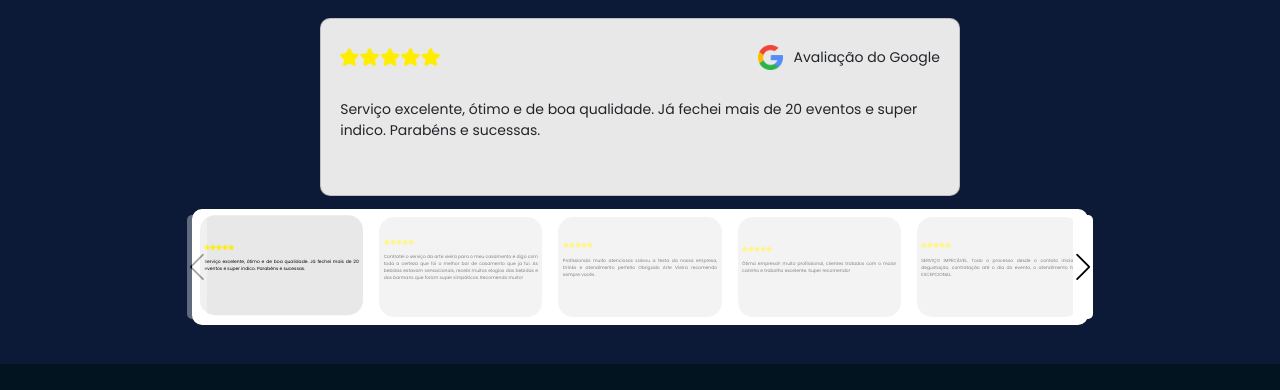
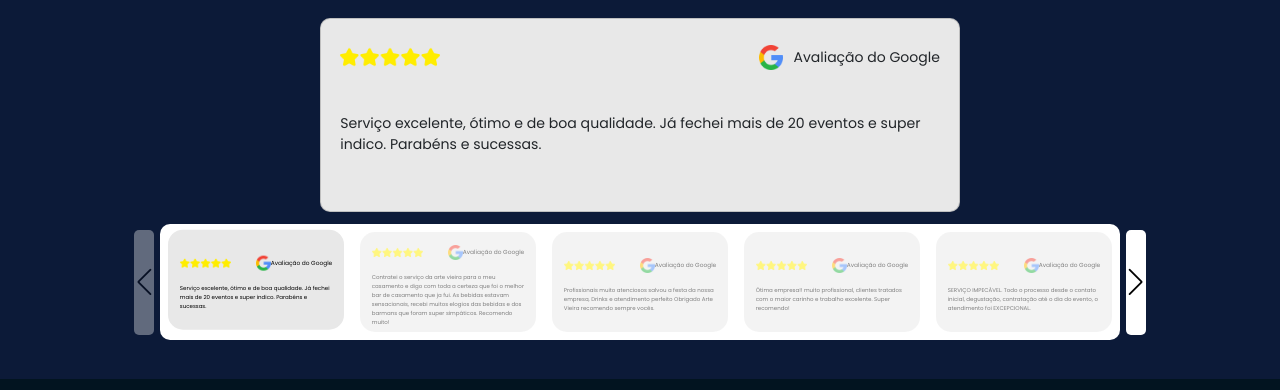
Before and after one commit to WWAraujo/site-5-semestre, a React (Create React App) app in the folder projeto-site/: page / in a window 1280 px wide. Shown: the part 2190-2580 px from the top of the page. Built offline with nearby package versions, Linux system fonts and the light colour scheme.

Commit message:
Last adjustments before presentation

```diff
--- a/projeto-site/src/components/Assessments/feedback.js
+++ b/projeto-site/src/components/Assessments/feedback.js
@@ -29,6 +29,20 @@ function Feedback({ id }) {
             },
             watchSlidesVisibility: true,
             watchSlidesProgress: true,
+            breakpoints: {
+                320: {
+                    slidesPerView: 1
+                },
+                640: {
+                    slidesPerView: 1
+                },
+                768: {
+                    slidesPerView: 3
+                },
+                1024: {
+                    slidesPerView: 5
+                }
+            }
         });
 
         swiper4Ref.current = swiper4;
@@ -45,7 +59,7 @@ function Feedback({ id }) {
                 <div className='avaliacao-icon'>
                     <img src={Avaliacao} alt="estrelas de avaliação" id="estrela" />
                     <div className="google-container">
-                        <img src={Google} alt="estrelas de avaliação" id="google" />
+                        <img src={Google} alt="Logo do Google" id="google" />
                         <figcaption>Avaliação do Google</figcaption>
                     </div>
                 </div>
@@ -56,49 +70,81 @@ function Feedback({ id }) {
                     <div className="swiper-wrapper">
                         <div className="swiper-slide swiper-slide3" id="feedback-divcontent" onClick={() => handleSlideClick(card1)}>
                             <div className={`content-feedback ${selectedContent === card1 ? 'active' : ''}`}>
-                                <img src={Avaliacao} alt="estrelas de avaliação" />
+                                <div className="content-image-card">
+                                    <img src={Avaliacao} alt="estrelas de avaliação" id="estrelas" />
+                                    <img src={Google} alt='Logo do Google' id="google-card" />
+                                    <figcaption>Avaliação do Google</figcaption>
+                                </div>
                                 <p>{card1}</p>
                             </div>
                         </div>
                         <div className="swiper-slide swiper-slide3" id="feedback-divcontent" onClick={() => handleSlideClick(card2)}>
                             <div className={`content-feedback ${selectedContent === card2 ? 'active' : ''}`}>
-                                <img src={Avaliacao} alt="estrelas de avaliação" />
+                                <div className="content-image-card">
+                                    <img src={Avaliacao} alt="estrelas de avaliação" id="estrelas" />
+                                    <img src={Google} alt='Logo do Google' id="google-card" />
+                                    <figcaption>Avaliação do Google</figcaption>
+                                </div>
                                 <p>{card2}</p>
                             </div>
                         </div>
                         <div className="swiper-slide swiper-slide3" id="feedback-divcontent" onClick={() => handleSlideClick(card3)}>
                             <div className={`content-feedback ${selectedContent === card3 ? 'active' : ''}`}>
-                                <img src={Avaliacao} alt="estrelas de avaliação" />
+                                <div className="content-image-card">
+                                    <img src={Avaliacao} alt="estrelas de avaliação" id="estrelas" />
+                                    <img src={Google} alt='Logo do Google' id="google-card" />
+                                    <figcaption>Avaliação do Google</figcaption>
+                                </div>
                                 <p>{card3}</p>
                             </div>
                         </div>
                         <div className="swiper-slide swiper-slide3" id="feedback-divcontent" onClick={() => handleSlideClick(card4)}>
                             <div className={`content-feedback ${selectedContent === card4 ? 'active' : ''}`}>
-                                <img src={Avaliacao} alt="estrelas de avaliação" />
+                            <div className="content-image-card">
+                                    <img src={Avaliacao} alt="estrelas de avaliação" id="estrelas" />
+                                    <img src={Google} alt='Logo do Google' id="google-card" />
+                                    <figcaption>Avaliação do Google</figcaption>
+                                </div>
                                 <p>{card4}</p>
                             </div>
                         </div>
                         <div className="swiper-slide swiper-slide3" id="feedback-divcontent" onClick={() => handleSlideClick(card5)}>
                             <div className={`content-feedback ${selectedContent === card5 ? 'active' : ''}`}>
-                                <img src={Avaliacao} alt="estrelas de avaliação" />
+                            <div className="content-image-card">
+                                    <img src={Avaliacao} alt="estrelas de avaliação" id="estrelas" />
+                                    <img src={Google} alt='Logo do Google' id="google-card" />
+                                    <figcaption>Avaliação do Google</figcaption>
+                                </div>
                                 <p>{card5}</p>
                             </div>
                         </div>
                         <div className="swiper-slide swiper-slide3" id="feedback-divcontent" onClick={() => handleSlideClick(card6)}>
                             <div className={`content-feedback ${selectedContent === card6 ? 'active' : ''}`}>
-                                <img src={Avaliacao} alt="estrelas de avaliação" />
+                            <div className="content-image-card">
+                                    <img src={Avaliacao} alt="estrelas de avaliação" id="estrelas" />
+                                    <img src={Google} alt='Logo do Google' id="google-card" />
+                                    <figcaption>Avaliação do Google</figcaption>
+                                </div>
                                 <p>{card6}</p>
                             </div>
                         </div>
                         <div className="swiper-slide swiper-slide3" id="feedback-divcontent" onClick={() => handleSlideClick(card7)}>
                             <div className={`content-feedback ${selectedContent === card7 ? 'active' : ''}`}>
-                                <img src={Avaliacao} alt="estrelas de avaliação" />
+                                <div className="content-image-card">
+                                    <img src={Avaliacao} alt="estrelas de avaliação" id="estrelas" />
+                                    <img src={Google} alt='Logo do Google' id="google-card" />
+                                    <figcaption>Avaliação do Google</figcaption>
+                                </div>
                                 <p>{card7}</p>
                             </div>
                         </div>
                         <div className="swiper-slide swiper-slide3" id="feedback-divcontent" onClick={() => handleSlideClick(card8)}>
                             <div className={`content-feedback ${selectedContent === card8 ? 'active' : ''}`}>
-                                <img src={Avaliacao} alt="estrelas de avaliação" />
+                                <div className="content-image-card">
+                                    <img src={Avaliacao} alt="estrelas de avaliação" id="estrelas" />
+                                    <img src={Google} alt='Logo do Google' id="google-card" />
+                                    <figcaption>Avaliação do Google</figcaption>
+                                </div>
                                 <p>{card8}</p>
                             </div>
                         </div>
--- a/projeto-site/src/styles/feedbacks.css
+++ b/projeto-site/src/styles/feedbacks.css
@@ -17,59 +17,28 @@
     color: var(--text-color-secundary);
 }
 
-#cards {
-    width: 50%;
+.swiper-wrapper{
     margin: auto;
-    padding: 2vw 1.5vw;
-    border-radius: 10px;
-    background-color: #e8e8e8;
+    padding: auto;
+    width: 100%;
+    height: 100%;
 }
 
-.avaliacao-icon {
-    display: flex;
-    justify-content: space-between;
-}
-
-.google-container {
-    display: flex;
-    align-items: center;
-    justify-content: center;
-}
-
-#estrela {
-    margin: 0;
-    padding: 0;
-    width: 100px;
-    height: 25px;
-    object-fit: cover;
-}
-
-#google {
-    margin: 0;
-    padding: 0;
-    width: 25px;
-    height: 25px;
-    margin-right: 10px;
-}
-
-.card span {
-    width: 100%;
-    margin: auto;
-    height: 100px;
-    display: flex;
-    border-radius: 10px;
-    align-items: center;
-    justify-content: center;
+#cards {
+    display: none;
 }
 
 .container-wrapper {
     width: 100%;
+    height: 100%;
     margin: auto;
     position: relative;
 }
 
 .swiper-container3 {
-    width: 70%;
+    width: 75%;
+    height: 100%;
+    padding: 0;
     display: flex;
     overflow: hidden;
     border-radius: 10px;
@@ -81,12 +50,12 @@
 
 #prev-feedback {
     left: 0;
-    margin-left: 110px;
+    margin-left: 7.5%;
 }
 
 #next-feedback {
     right: 0;
-    margin-right: 110px;
+    margin-right: 7.5%;
 }
 
 #prev-feedback,
@@ -108,38 +77,183 @@
 #feedback-divcontent {
     padding: 0;
     width: 100%;
+    margin: auto;
+    height: 100%;
     display: flex;
+    align-items: center;
     justify-content: center;
 }
 
 .content-feedback {
     width: 100%;
-    opacity: 0.5;
-    padding: 1em;
-    height: 100px;
+    padding: 2em;
+    height: 100%;
     display: flex;
+    font-size: 2vw;
     color: black;
     transition: 0.25s;
-    font-size: 0.35vw;
-    text-align: justify;
     border-radius: 15px;
     flex-direction: column;
     justify-content: center;
-    margin: max(0.5rem, 0.5vw);
     background-color: #e8e8e8;
+    margin: auto;
 }
 
-.content-feedback img {
-    width: 30px;
-    height: 10px;
-    object-fit: cover;
-    margin-bottom: 0.5vw;
+.content-image-card{
+    display: flex;
+    align-items: center;
+    justify-content: center;
+    margin-bottom: 1em;
 }
 
-.content-feedback.active,
-.content-feedback:hover,
-.content-feedback:focus {
-    opacity: 1;
-    cursor: pointer;
-    transform: translateY(-0.40em);
+.content-feedback p {
+    font-size: 2vw;
 }
+
+#estrelas {
+    width: 13vw;
+    height: 2.3vw;
+    object-fit: cover;
+    margin-right: auto;
+}
+
+#google-card {
+    margin: 0;
+    padding: 0;
+    width: 15px;
+    height: 15px;
+    grid-row: 1;
+    grid-column: 2;
+}
+
+#google figcaption {
+    width: 100%;
+    grid-row: 1;
+    margin: auto;
+    grid-column: 3;
+}
+
+@media screen and (min-width: 768px) {
+
+    #cards {
+        display: flex;
+        width: 50%;
+        margin: auto;
+        padding: 2vw 1.5vw;
+        border-radius: 10px;
+        background-color: #e8e8e8;
+    }
+
+    .avaliacao-icon {
+        display: flex;
+        justify-content: space-between;
+    }
+
+    .google-container {
+        display: flex;
+        align-items: center;
+        justify-content: center;
+    }
+
+    #estrela {
+        margin: 0;
+        padding: 0;
+        width: 100px;
+        height: 25px;
+        object-fit: cover;
+    }
+
+    #google {
+        margin: 0;
+        padding: 0;
+        width: 25px;
+        height: 25px;
+        margin-right: 10px;
+    }
+
+    .card span {
+        width: 100%;
+        margin: auto;
+        height: 100px;
+        display: flex;
+        border-radius: 10px;
+        align-items: center;
+        justify-content: center;
+        font-size: 1.3vw;
+    }
+
+    #prev-feedback {
+        margin-left: 10%;
+    }
+
+    #next-feedback {
+        margin-right: 10%;
+    }
+
+    .content-feedback {
+        opacity: 0.5;
+        height: 100px;
+        font-size: .7vw;
+        justify-content: space-around;
+        margin: max(0.5rem, 0.5vw);
+    }
+
+    .content-feedback p {
+        font-size: .7vw;
+        margin: 0;
+    }
+
+    #estrelas {
+        width: 4vw;
+    }
+
+    #google {
+        width: 24px;
+
+    }
+
+    .content-feedback.active,
+    .content-feedback:hover,
+    .content-feedback:focus {
+        opacity: 1;
+        cursor: pointer;
+        transform: translateY(-0.40em);
+    }
+
+}
+
+@media screen and (min-width: 1024px){
+    .swiper-container2 {
+        width: 100%;
+        height: 100%;
+        display: flex;
+        align-items: center;
+        justify-content: center;
+        background-color: var(--background-color-primary-2);
+    }
+
+    .card span {
+        height: 8vw;
+        margin: 1vw auto 0;
+        font-size: 1.1vw;
+    }
+
+    #prev-feedback {
+        margin-left: 4.5%;
+    }
+
+    #next-feedback {
+        margin-right: 4.5%;
+    }
+
+    .content-feedback {
+        font-size: .46vw;
+        justify-content: center;
+    }
+
+    .content-feedback p {
+        font-size: .43vw;
+    }
+
+
+}
```
Also changed, not shown: projeto-site/src/components/Header/header.js (+42 -18 lines), projeto-site/src/styles/header.css (+24 -10 lines).
